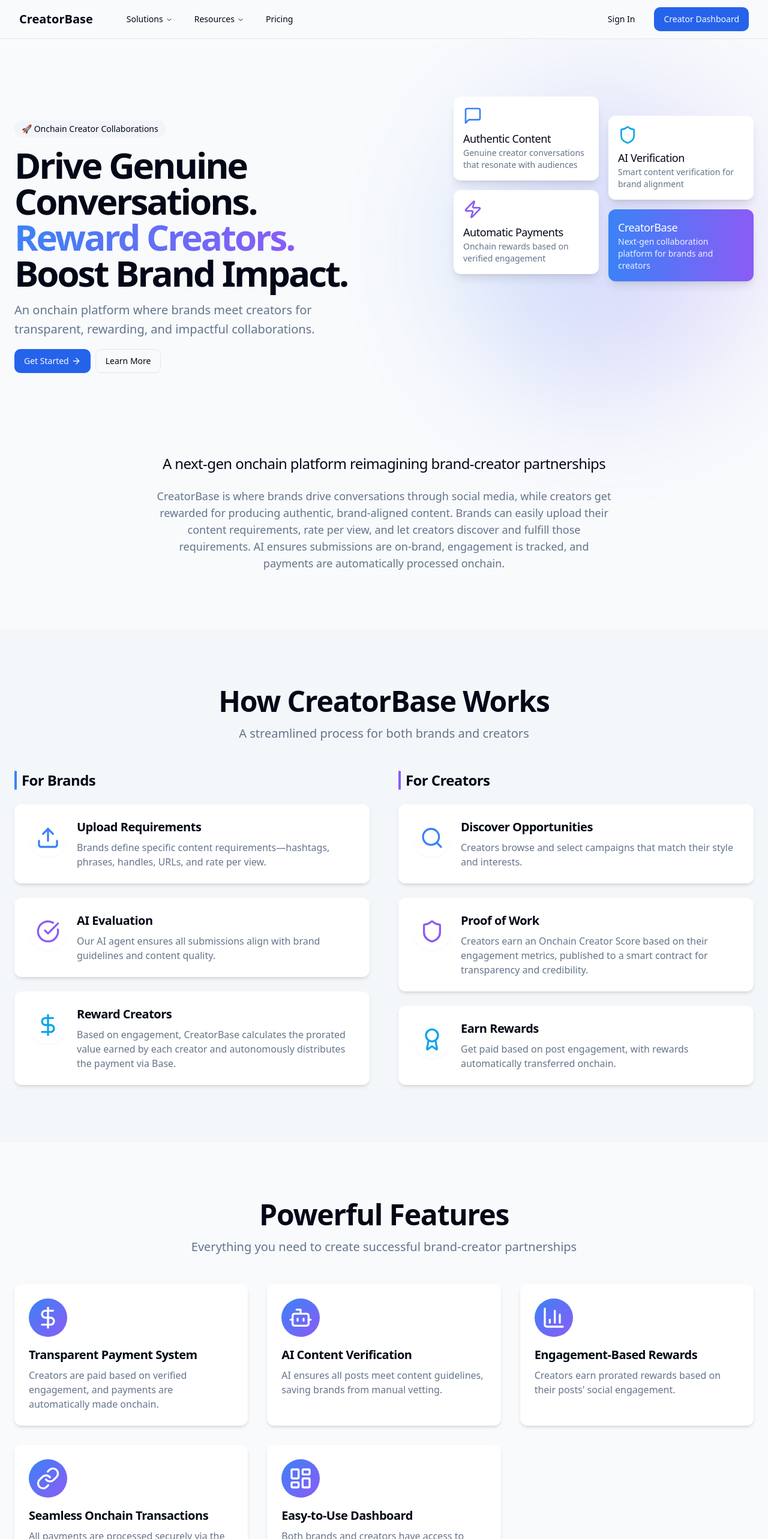
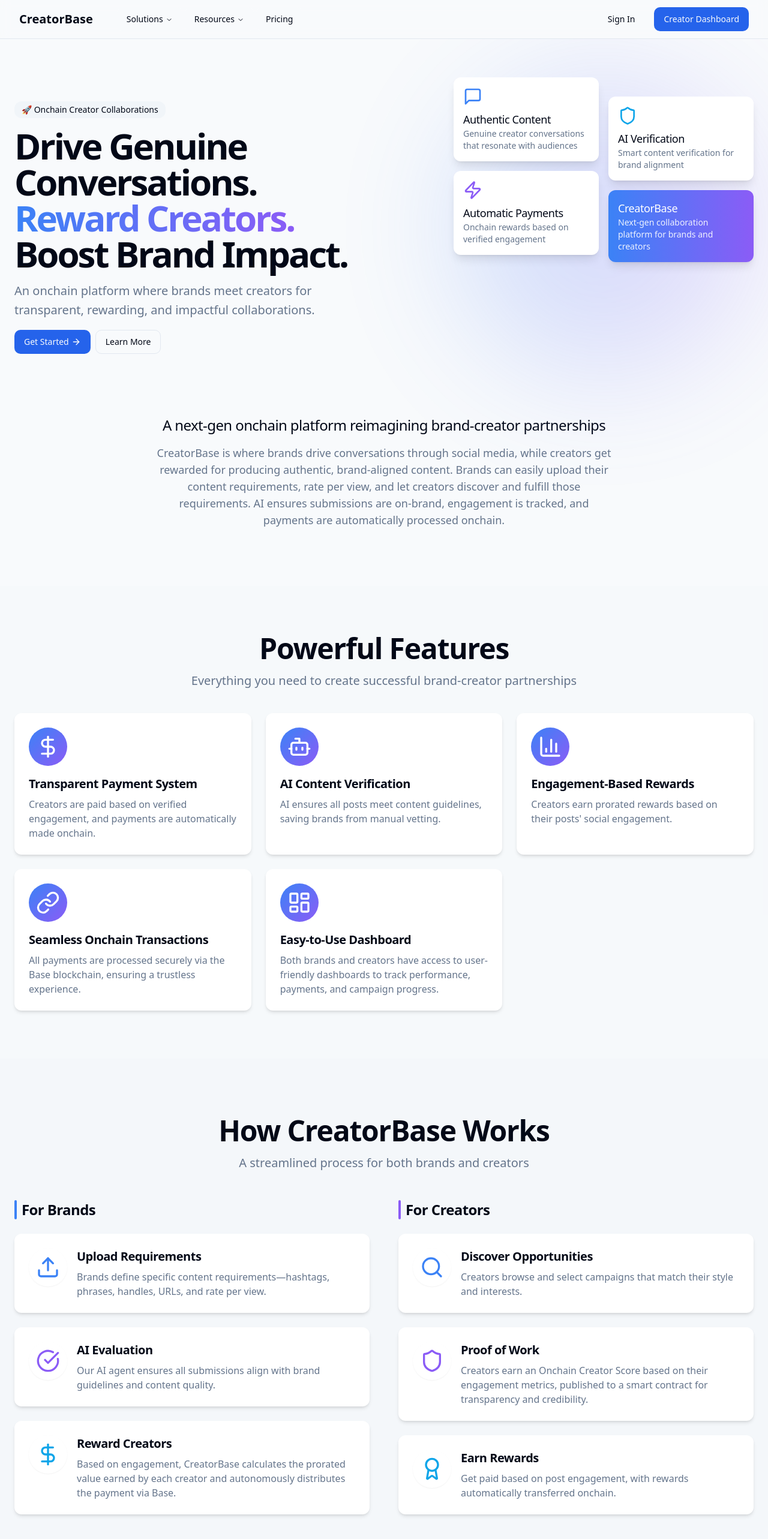
Before and after one commit to GG100-eng/createbase-collaborate-onchain, a React (Vite) app: page / in a window 1280 px wide. Shown: the top 2566 px of the page at 60% size. Built offline with nearby package versions, Linux system fonts and the light colour scheme.

Commit message:
Fix: Align HeroSection content
Adjust the layout and spacing within the HeroSection component for improved visual alignment and readability.

```diff
--- a/src/components/Features.tsx
+++ b/src/components/Features.tsx
@@ -38,9 +38,9 @@ const Features = () => {
   ];
 
   return (
-    <section id="features" className="py-16 md:py-24">
+    <section id="features" className="py-12 md:py-20 bg-muted/30">
       <div className="container px-4 md:px-6">
-        <div className="text-center mb-12">
+        <div className="text-center mb-10">
           <h2 className="text-3xl font-bold tracking-tight sm:text-4xl md:text-5xl">
             Powerful Features
           </h2>
@@ -49,7 +49,7 @@ const Features = () => {
           </p>
         </div>
 
-        <div className="grid gap-8 md:grid-cols-2 lg:grid-cols-3 mt-12">
+        <div className="grid gap-6 md:grid-cols-2 lg:grid-cols-3 mt-10">
           {features.map((feature, index) => (
             <div
               key={index}
--- a/src/components/HeroSection.tsx
+++ b/src/components/HeroSection.tsx
@@ -5,7 +5,7 @@ import { ArrowRight, MessageSquare, Shield, Zap } from 'lucide-react';
 
 const HeroSection = () => {
   return (
-    <section className="py-16 md:py-24 overflow-hidden">
+    <section className="py-12 md:py-16 overflow-hidden">
       <div className="container px-4 md:px-6">
         <div className="grid gap-6 lg:grid-cols-2 lg:gap-12 items-center">
           <div className="flex flex-col gap-4">
@@ -32,8 +32,7 @@ const HeroSection = () => {
           <div className="flex items-center justify-center lg:justify-end">
             <div className="relative w-full max-w-[500px] aspect-square">
               <div className="absolute inset-0 bg-gradient-primary rounded-full blur-[100px] opacity-20"></div>
-              <div className="relative">
-                <div className="grid grid-cols-2 gap-4">
+              <div className="grid grid-cols-2 gap-4 relative">
                 <div className="flex flex-col gap-4">
                   <div className="bg-white dark:bg-gray-800 rounded-xl shadow-lg p-4 animate-fade-in [animation-delay:0.2s] opacity-0">
                     <MessageSquare className="w-8 h-8 text-brand-blue mb-2" />
@@ -61,10 +60,9 @@ const HeroSection = () => {
             </div>
           </div>
         </div>
-        </div>
 
-        <div className="mt-16 md:mt-24 text-center">
-          <h2 className="text-xl md:text-2xl font-medium mb-6">A next-gen onchain platform reimagining brand-creator partnerships</h2>
+        <div className="mt-10 md:mt-16 text-center pb-8">
+          <h2 className="text-xl md:text-2xl font-medium mb-4">A next-gen onchain platform reimagining brand-creator partnerships</h2>
           <p className="max-w-3xl mx-auto text-muted-foreground text-lg">
             CreatorBase is where brands drive conversations through social media, while creators get rewarded for producing authentic, brand-aligned content. Brands can easily upload their content requirements, rate per view, and let creators discover and fulfill those requirements. AI ensures submissions are on-brand, engagement is tracked, and payments are automatically processed onchain.
           </p>
--- a/src/pages/Index.tsx
+++ b/src/pages/Index.tsx
@@ -17,8 +17,8 @@ const Index = () => {
       <Navbar />
       <main className="flex-grow">
         <HeroSection />
+        <Features />
         <HowItWorks />
-        <Features />
         <ForBrands />
         <ForCreators />
         <CollaborationBenefits />
```
Lines whose indentation alone changed are shown as unchanged.
